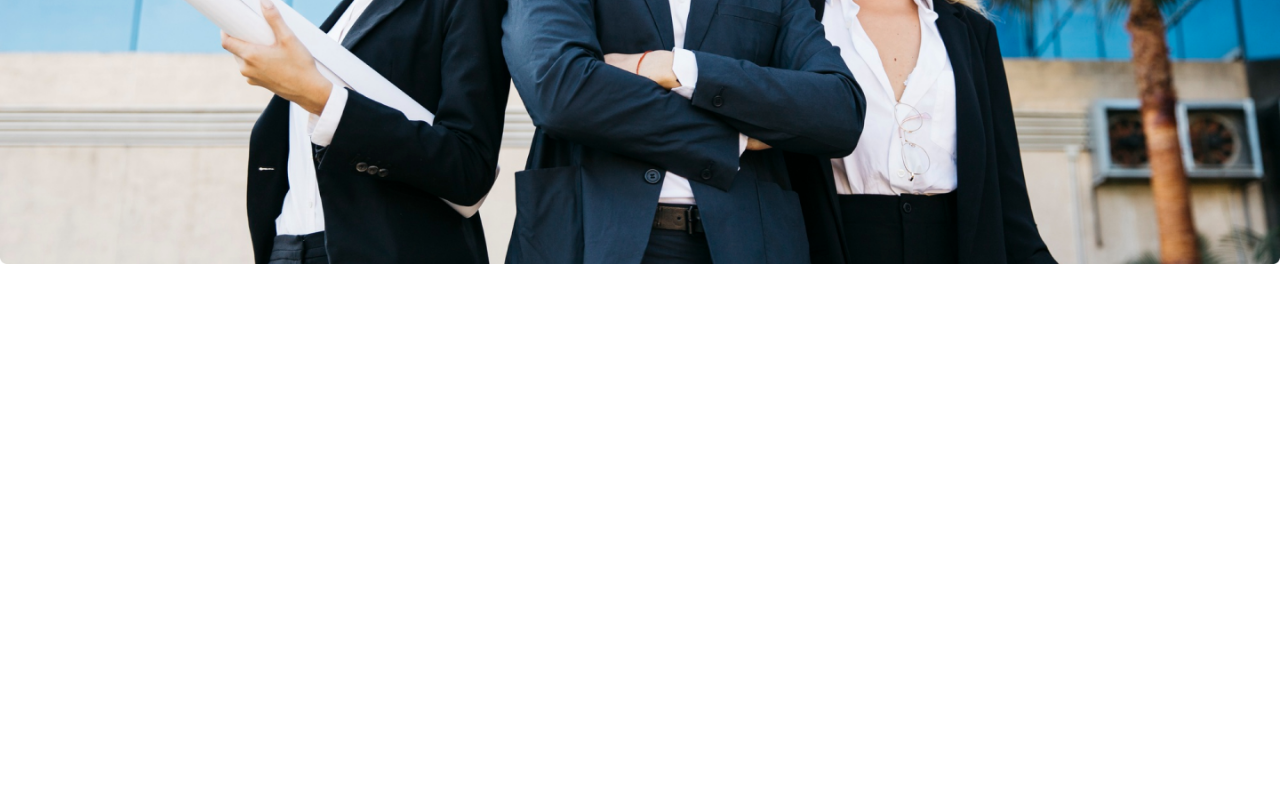
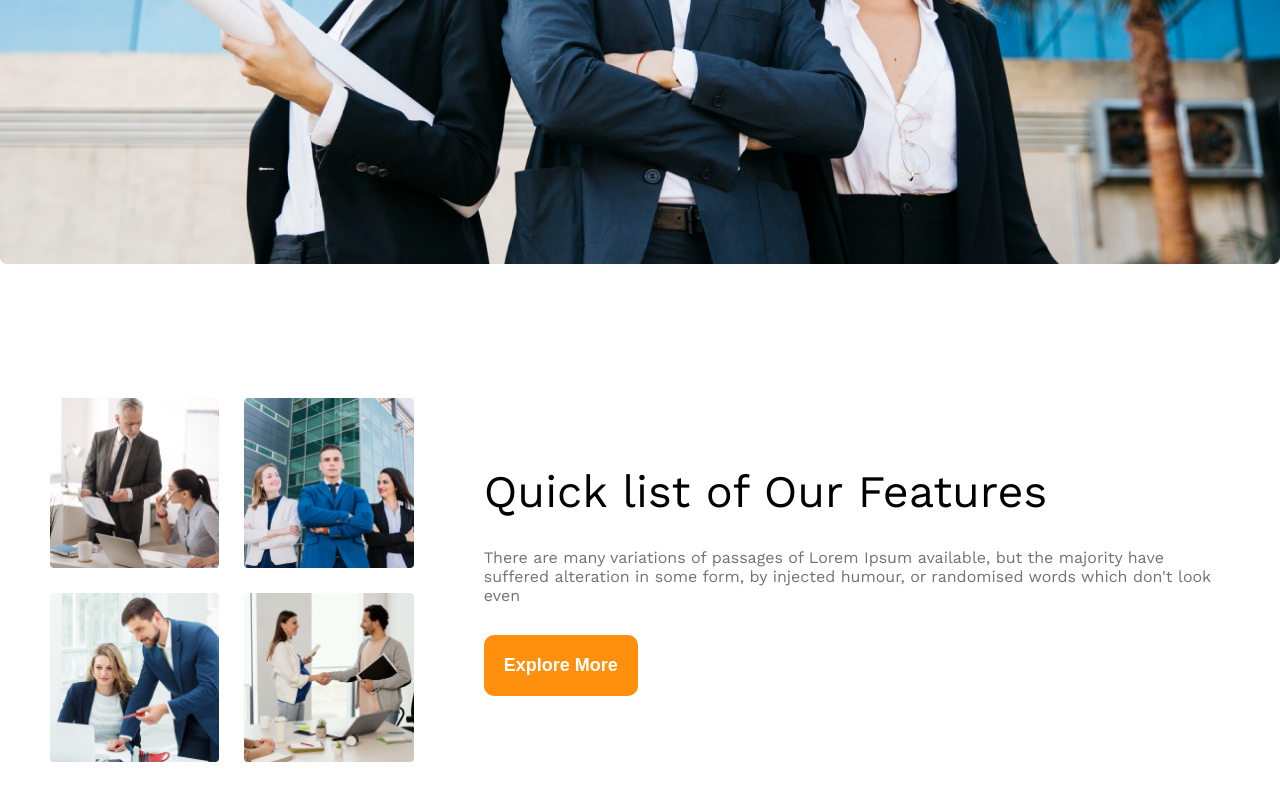
Before and after one commit to pixprocoder/assignment-2-g3-architects, a plain HTML site: page index.html in a window 1280 px wide. Shown: the part 838-1638 px from the top of the page. Before the commit the page ends 1106 px from the top, so only its background shows below. Drawn offline with nearby package versions, Linux system fonts and the light colour scheme.

Commit message:
feature section added

```diff
--- a/index.html
+++ b/index.html
@@ -39,6 +39,28 @@
         </div>
       </section>
       <!-- Hero section end  -->
+      <!-- Features section start  -->
+      <section class="feature-container">
+        <div class="feature-images">
+          <img src="assets/images/team1.png" alt="" /><img
+            src="assets/images/team2.png"
+            alt=""
+          /><img src="assets/images/team3.png" alt="" /><img
+            src="assets/images/team4.png"
+            alt=""
+          />
+        </div>
+        <div class="feature-content">
+          <h3 class="feature-title">Quick list of Our Features</h3>
+          <p class="feature-description">
+            There are many variations of passages of Lorem Ipsum available, but
+            the majority have suffered alteration in some form, by injected
+            humour, or randomised words which don't look even
+          </p>
+          <button class="btn-primary feature-btn">Explore More</button>
+        </div>
+      </section>
+      <!-- Features section end  -->
     </main>
     <!-- main section end  -->
     <!-- footer section start  -->
--- a/styles/style.css
+++ b/styles/style.css
@@ -84,3 +84,36 @@ nav {
   margin-top: 50px;
   width: 100%;
 }
+
+/* Features section styles  */
+.feature-container {
+  display: flex;
+  align-items: center;
+  /* flex-grow: 1; */
+  padding: 0 50px;
+  margin: 130px 0;
+}
+.feature-images {
+  display: grid;
+  grid-template-columns: repeat(2, 1fr);
+  gap: 25px;
+}
+.feature-images img {
+  width: 100%;
+}
+.feature-content {
+  /* display: flex; */
+  margin-left: 70px;
+}
+.feature-title {
+  font-size: 45px;
+  font-weight: 500;
+}
+.feature-description {
+  text-align: left;
+  margin: 30px 0;
+  color: #727272;
+}
+.feature-btn {
+  margin: 0;
+}
```
